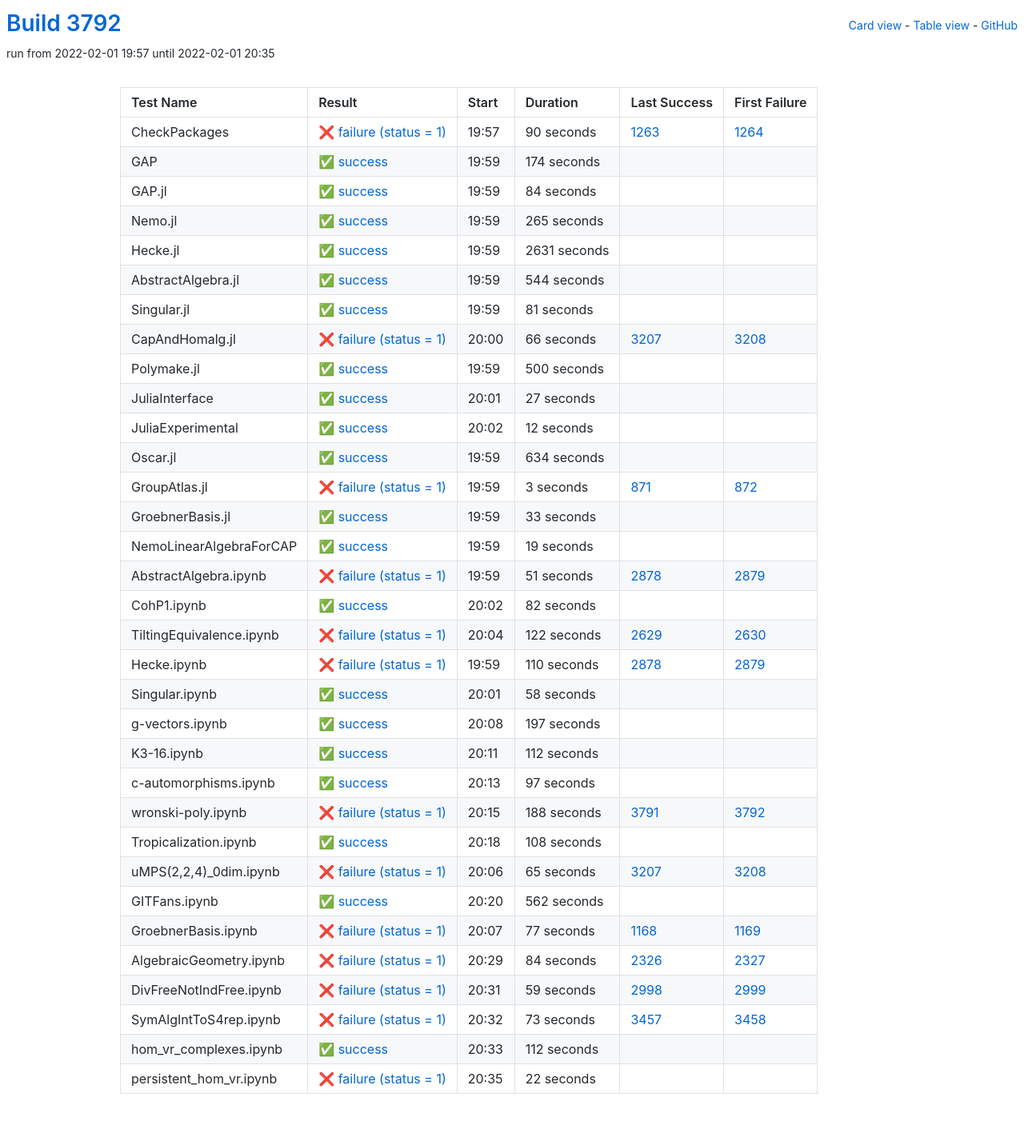
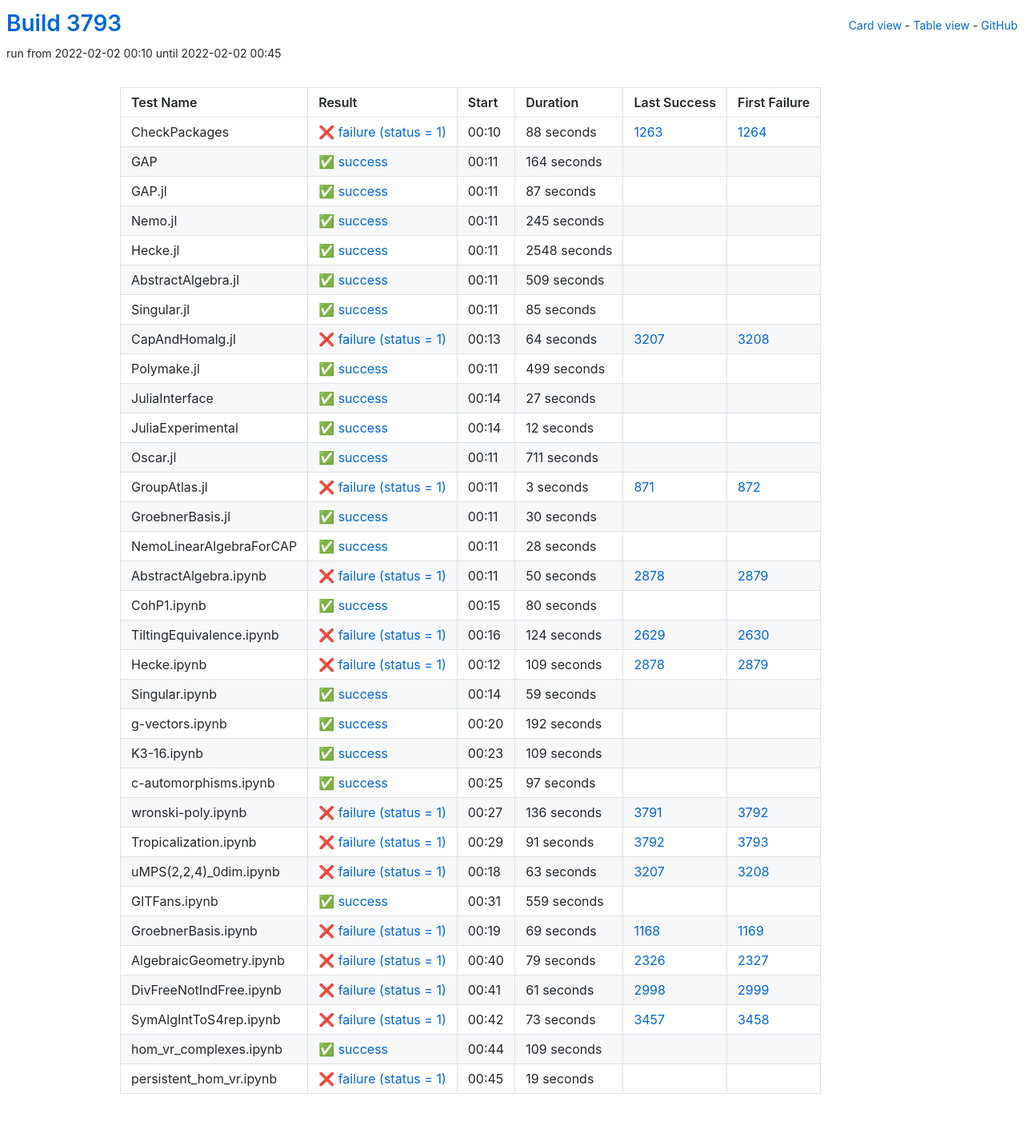
Before and after one commit to oscar-system/oscar-ci-status-stable, a Jekyll site: the page built from table.html, in a window 1280 px wide. Shown: the whole page at 80% size. Built offline with Jekyll 4.4.1, drawn with Linux system fonts in a browser that asks for light colours.

Commit message:
Build #3793

```diff
--- a/_data/ci.yml
+++ b/_data/ci.yml
@@ -1,6 +1,6 @@
 ---
-build: 3792
-build_url: https://oscarci.mathematik.uni-kl.de/job/oscar-stable/3792/
+build: 3793
+build_url: https://oscarci.mathematik.uni-kl.de/job/oscar-stable/3793/
 job: oscar-stable
 organization: oscar-system
 repo: oscar-ci-status-stable
@@ -8,116 +8,116 @@ repourl: https://github.com/oscar-system/oscar-ci-status-stable
 tests:
 - name: CheckPackages
   id: checkpackages
-  log: https://oscarci.mathematik.uni-kl.de/job/oscar-stable/3792/artifact/logs/build-3792/CheckPackages.log
-  start: 2022-02-01 19:57
+  log: https://oscarci.mathematik.uni-kl.de/job/oscar-stable/3793/artifact/logs/build-3793/CheckPackages.log
+  start: 2022-02-02 00:10
   success: false
   exitcode: 1
   status: failure
-  duration: 90
+  duration: 88
   last_success: 1263
   last_success_url: https://oscarci.mathematik.uni-kl.de/job/oscar-stable/1263/
   first_failure: 1264
   first_failure_url: https://oscarci.mathematik.uni-kl.de/job/oscar-stable/1264/
 - name: GAP
   id: gap
-  log: https://oscarci.mathematik.uni-kl.de/job/oscar-stable/3792/artifact/logs/build-3792/GAP.log
-  start: 2022-02-01 19:59
+  log: https://oscarci.mathematik.uni-kl.de/job/oscar-stable/3793/artifact/logs/build-3793/GAP.log
+  start: 2022-02-02 00:11
   success: true
   exitcode: 0
   status: success
-  duration: 174
+  duration: 164
   last_success: false
   last_success_url:
   first_failure: false
   first_failure_url:
 - name: GAP.jl
   id: gap-jl
-  log: https://oscarci.mathematik.uni-kl.de/job/oscar-stable/3792/artifact/logs/build-3792/GAP.jl.log
-  start: 2022-02-01 19:59
+  log: https://oscarci.mathematik.uni-kl.de/job/oscar-stable/3793/artifact/logs/build-3793/GAP.jl.log
+  start: 2022-02-02 00:11
   success: true
   exitcode: 0
   status: success
-  duration: 84
+  duration: 87
   last_success: false
   last_success_url:
   first_failure: false
   first_failure_url:
 - name: Nemo.jl
   id: nemo-jl
-  log: https://oscarci.mathematik.uni-kl.de/job/oscar-stable/3792/artifact/logs/build-3792/Nemo.jl.log
-  start: 2022-02-01 19:59
+  log: https://oscarci.mathematik.uni-kl.de/job/oscar-stable/3793/artifact/logs/build-3793/Nemo.jl.log
+  start: 2022-02-02 00:11
   success: true
   exitcode: 0
   status: success
-  duration: 265
+  duration: 245
   last_success: false
   last_success_url:
   first_failure: false
   first_failure_url:
 - name: Hecke.jl
   id: hecke-jl
-  log: https://oscarci.mathematik.uni-kl.de/job/oscar-stable/3792/artifact/logs/build-3792/Hecke.jl.log
-  start: 2022-02-01 19:59
+  log: https://oscarci.mathematik.uni-kl.de/job/oscar-stable/3793/artifact/logs/build-3793/Hecke.jl.log
+  start: 2022-02-02 00:11
   success: true
   exitcode: 0
   status: success
-  duration: 2631
+  duration: 2548
   last_success: false
   last_success_url:
   first_failure: false
   first_failure_url:
 - name: AbstractAlgebra.jl
   id: abstractalgebra-jl
-  log: https://oscarci.mathematik.uni-kl.de/job/oscar-stable/3792/artifact/logs/build-3792/AbstractAlgebra.jl.log
-  start: 2022-02-01 19:59
+  log: https://oscarci.mathematik.uni-kl.de/job/oscar-stable/3793/artifact/logs/build-3793/AbstractAlgebra.jl.log
+  start: 2022-02-02 00:11
   success: true
   exitcode: 0
   status: success
-  duration: 544
+  duration: 509
   last_success: false
   last_success_url:
   first_failure: false
   first_failure_url:
 - name: Singular.jl
   id: singular-jl
-  log: https://oscarci.mathematik.uni-kl.de/job/oscar-stable/3792/artifact/logs/build-3792/Singular.jl.log
-  start: 2022-02-01 19:59
+  log: https://oscarci.mathematik.uni-kl.de/job/oscar-stable/3793/artifact/logs/build-3793/Singular.jl.log
+  start: 2022-02-02 00:11
   success: true
   exitcode: 0
   status: success
-  duration: 81
+  duration: 85
   last_success: false
   last_success_url:
   first_failure: false
   first_failure_url:
 - name: CapAndHomalg.jl
   id: capandhomalg-jl
-  log: https://oscarci.mathematik.uni-kl.de/job/oscar-stable/3792/artifact/logs/build-3792/CapAndHomalg.jl.log
-  start: 2022-02-01 20:00
+  log: https://oscarci.mathematik.uni-kl.de/job/oscar-stable/3793/artifact/logs/build-3793/CapAndHomalg.jl.log
+  start: 2022-02-02 00:13
   success: false
   exitcode: 1
   status: failure
-  duration: 66
+  duration: 64
   last_success: 3207
   last_success_url: https://oscarci.mathematik.uni-kl.de/job/oscar-stable/3207/
   first_failure: 3208
   first_failure_url: https://oscarci.mathematik.uni-kl.de/job/oscar-stable/3208/
 - name: Polymake.jl
   id: polymake-jl
-  log: https://oscarci.mathematik.uni-kl.de/job/oscar-stable/3792/artifact/logs/build-3792/Polymake.jl.log
-  start: 2022-02-01 19:59
+  log: https://oscarci.mathematik.uni-kl.de/job/oscar-stable/3793/artifact/logs/build-3793/Polymake.jl.log
+  start: 2022-02-02 00:11
   success: true
   exitcode: 0
   status: success
-  duration: 500
+  duration: 499
   last_success: false
   last_success_url:
   first_failure: false
   first_failure_url:
 - name: JuliaInterface
   id: juliainterface
-  log: https://oscarci.mathematik.uni-kl.de/job/oscar-stable/3792/artifact/logs/build-3792/JuliaInterface.log
-  start: 2022-02-01 20:01
+  log: https://oscarci.mathematik.uni-kl.de/job/oscar-stable/3793/artifact/logs/build-3793/JuliaInterface.log
+  start: 2022-02-02 00:14
   success: true
   exitcode: 0
   status: success
@@ -128,8 +128,8 @@ tests:
   first_failure_url:
 - name: JuliaExperimental
   id: juliaexperimental
-  log: https://oscarci.mathematik.uni-kl.de/job/oscar-stable/3792/artifact/logs/build-3792/JuliaExperimental.log
-  start: 2022-02-01 20:02
+  log: https://oscarci.mathematik.uni-kl.de/job/oscar-stable/3793/artifact/logs/build-3793/JuliaExperimental.log
+  start: 2022-02-02 00:14
   success: true
   exitcode: 0
   status: success
@@ -140,20 +140,20 @@ tests:
   first_failure_url:
 - name: Oscar.jl
   id: oscar-jl
-  log: https://oscarci.mathematik.uni-kl.de/job/oscar-stable/3792/artifact/logs/build-3792/Oscar.jl.log
-  start: 2022-02-01 19:59
+  log: https://oscarci.mathematik.uni-kl.de/job/oscar-stable/3793/artifact/logs/build-3793/Oscar.jl.log
+  start: 2022-02-02 00:11
   success: true
   exitcode: 0
   status: success
-  duration: 634
+  duration: 711
   last_success: false
   last_success_url:
   first_failure: false
   first_failure_url:
 - name: GroupAtlas.jl
   id: groupatlas-jl
-  log: https://oscarci.mathematik.uni-kl.de/job/oscar-stable/3792/artifact/logs/build-3792/GroupAtlas.jl.log
-  start: 2022-02-01 19:59
+  log: https://oscarci.mathematik.uni-kl.de/job/oscar-stable/3793/artifact/logs/build-3793/GroupAtlas.jl.log
+  start: 2022-02-02 00:11
   success: false
   exitcode: 1
   status: failure
@@ -164,116 +164,116 @@ tests:
   first_failure_url: https://oscarci.mathematik.uni-kl.de/job/oscar-stable/872/
 - name: GroebnerBasis.jl
   id: groebnerbasis-jl
-  log: https://oscarci.mathematik.uni-kl.de/job/oscar-stable/3792/artifact/logs/build-3792/GroebnerBasis.jl.log
-  start: 2022-02-01 19:59
+  log: https://oscarci.mathematik.uni-kl.de/job/oscar-stable/3793/artifact/logs/build-3793/GroebnerBasis.jl.log
+  start: 2022-02-02 00:11
   success: true
   exitcode: 0
   status: success
-  duration: 33
+  duration: 30
   last_success: false
   last_success_url:
   first_failure: false
   first_failure_url:
 - name: NemoLinearAlgebraForCAP
   id: nemolinearalgebraforcap
-  log: https://oscarci.mathematik.uni-kl.de/job/oscar-stable/3792/artifact/logs/build-3792/NemoLinearAlgebraForCAP.log
-  start: 2022-02-01 19:59
+  log: https://oscarci.mathematik.uni-kl.de/job/oscar-stable/3793/artifact/logs/build-3793/NemoLinearAlgebraForCAP.log
+  start: 2022-02-02 00:11
   success: true
   exitcode: 0
   status: success
-  duration: 19
+  duration: 28
   last_success: false
   last_success_url:
   first_failure: false
   first_failure_url:
 - name: AbstractAlgebra.ipynb
   id: abstractalgebra-ipynb
-  log: https://oscarci.mathematik.uni-kl.de/job/oscar-stable/3792/artifact/logs/build-3792/AbstractAlgebra.ipynb.log
-  start: 2022-02-01 19:59
+  log: https://oscarci.mathematik.uni-kl.de/job/oscar-stable/3793/artifact/logs/build-3793/AbstractAlgebra.ipynb.log
+  start: 2022-02-02 00:11
   success: false
   exitcode: 1
   status: failure
-  duration: 51
+  duration: 50
   last_success: 2878
   last_success_url: https://oscarci.mathematik.uni-kl.de/job/oscar-stable/2878/
   first_failure: 2879
   first_failure_url: https://oscarci.mathematik.uni-kl.de/job/oscar-stable/2879/
 - name: CohP1.ipynb
   id: cohp1-ipynb
-  log: https://oscarci.mathematik.uni-kl.de/job/oscar-stable/3792/artifact/logs/build-3792/CohP1.ipynb.log
-  start: 2022-02-01 20:02
+  log: https://oscarci.mathematik.uni-kl.de/job/oscar-stable/3793/artifact/logs/build-3793/CohP1.ipynb.log
+  start: 2022-02-02 00:15
   success: true
   exitcode: 0
   status: success
-  duration: 82
+  duration: 80
   last_success: false
   last_success_url:
   first_failure: false
   first_failure_url:
 - name: TiltingEquivalence.ipynb
   id: tiltingequivalence-ipynb
-  log: https://oscarci.mathematik.uni-kl.de/job/oscar-stable/3792/artifact/logs/build-3792/TiltingEquivalence.ipynb.log
-  start: 2022-02-01 20:04
+  log: https://oscarci.mathematik.uni-kl.de/job/oscar-stable/3793/artifact/logs/build-3793/TiltingEquivalence.ipynb.log
+  start: 2022-02-02 00:16
   success: false
   exitcode: 1
   status: failure
-  duration: 122
+  duration: 124
   last_success: 2629
   last_success_url: https://oscarci.mathematik.uni-kl.de/job/oscar-stable/2629/
   first_failure: 2630
   first_failure_url: https://oscarci.mathematik.uni-kl.de/job/oscar-stable/2630/
 - name: Hecke.ipynb
   id: hecke-ipynb
-  log: https://oscarci.mathematik.uni-kl.de/job/oscar-stable/3792/artifact/logs/build-3792/Hecke.ipynb.log
-  start: 2022-02-01 19:59
+  log: https://oscarci.mathematik.uni-kl.de/job/oscar-stable/3793/artifact/logs/build-3793/Hecke.ipynb.log
+  start: 2022-02-02 00:12
   success: false
   exitcode: 1
   status: failure
-  duration: 110
+  duration: 109
   last_success: 2878
   last_success_url: https://oscarci.mathematik.uni-kl.de/job/oscar-stable/2878/
   first_failure: 2879
   first_failure_url: https://oscarci.mathematik.uni-kl.de/job/oscar-stable/2879/
 - name: Singular.ipynb
   id: singular-ipynb
-  log: https://oscarci.mathematik.uni-kl.de/job/oscar-stable/3792/artifact/logs/build-3792/Singular.ipynb.log
-  start: 2022-02-01 20:01
+  log: https://oscarci.mathematik.uni-kl.de/job/oscar-stable/3793/artifact/logs/build-3793/Singular.ipynb.log
+  start: 2022-02-02 00:14
   success: true
   exitcode: 0
   status: success
-  duration: 58
+  duration: 59
   last_success: false
   last_success_url:
   first_failure: false
   first_failure_url:
 - name: g-vectors.ipynb
   id: g-vectors-ipynb
-  log: https://oscarci.mathematik.uni-kl.de/job/oscar-stable/3792/artifact/logs/build-3792/g-vectors.ipynb.log
-  start: 2022-02-01 20:08
+  log: https://oscarci.mathematik.uni-kl.de/job/oscar-stable/3793/artifact/logs/build-3793/g-vectors.ipynb.log
+  start: 2022-02-02 00:20
   success: true
   exitcode: 0
   status: success
-  duration: 197
+  duration: 192
   last_success: false
   last_success_url:
   first_failure: false
   first_failure_url:
 - name: K3-16.ipynb
   id: k3-16-ipynb
-  log: https://oscarci.mathematik.uni-kl.de/job/oscar-stable/3792/artifact/logs/build-3792/K3-16.ipynb.log
-  start: 2022-02-01 20:11
+  log: https://oscarci.mathematik.uni-kl.de/job/oscar-stable/3793/artifact/logs/build-3793/K3-16.ipynb.log
+  start: 2022-02-02 00:23
   success: true
   exitcode: 0
   status: success
-  duration: 112
+  duration: 109
   last_success: false
   last_success_url:
   first_failure: false
   first_failure_url:
 - name: c-automorphisms.ipynb
   id: c-automorphisms-ipynb
-  log: https://oscarci.mathematik.uni-kl.de/job/oscar-stable/3792/artifact/logs/build-3792/c-automorphisms.ipynb.log
-  start: 2022-02-01 20:13
+  log: https://oscarci.mathematik.uni-kl.de/job/oscar-stable/3793/artifact/logs/build-3793/c-automorphisms.ipynb.log
+  start: 2022-02-02 00:25
   success: true
   exitcode: 0
   status: success
@@ -284,92 +284,92 @@ tests:
   first_failure_url:
 - name: wronski-poly.ipynb
   id: wronski-poly-ipynb
-  log: https://oscarci.mathematik.uni-kl.de/job/oscar-stable/3792/artifact/logs/build-3792/wronski-poly.ipynb.log
-  start: 2022-02-01 20:15
+  log: https://oscarci.mathematik.uni-kl.de/job/oscar-stable/3793/artifact/logs/build-3793/wronski-poly.ipynb.log
+  start: 2022-02-02 00:27
   success: false
   exitcode: 1
   status: failure
-  duration: 188
+  duration: 136
   last_success: 3791
   last_success_url: https://oscarci.mathematik.uni-kl.de/job/oscar-stable/3791/
   first_failure: 3792
   first_failure_url: https://oscarci.mathematik.uni-kl.de/job/oscar-stable/3792/
 - name: Tropicalization.ipynb
   id: tropicalization-ipynb
-  log: https://oscarci.mathematik.uni-kl.de/job/oscar-stable/3792/artifact/logs/build-3792/Tropicalization.ipynb.log
-  start: 2022-02-01 20:18
-  success: true
-  exitcode: 0
-  status: success
-  duration: 108
-  last_success: false
-  last_success_url:
-  first_failure: false
-  first_failure_url:
-- name: uMPS(2,2,4)_0dim.ipynb
-  id: umps-2-2-4-0dim-ipynb
-  log: https://oscarci.mathematik.uni-kl.de/job/oscar-stable/3792/artifact/logs/build-3792/uMPS-2-2-4-_0dim.ipynb.log
-  start: 2022-02-01 20:06
+  log: https://oscarci.mathematik.uni-kl.de/job/oscar-stable/3793/artifact/logs/build-3793/Tropicalization.ipynb.log
+  start: 2022-02-02 00:29
   success: false
   exitcode: 1
   status: failure
-  duration: 65
+  duration: 91
+  last_success: 3792
+  last_success_url: https://oscarci.mathematik.uni-kl.de/job/oscar-stable/3792/
+  first_failure: 3793
+  first_failure_url: https://oscarci.mathematik.uni-kl.de/job/oscar-stable/3793/
+- name: uMPS(2,2,4)_0dim.ipynb
+  id: umps-2-2-4-0dim-ipynb
+  log: https://oscarci.mathematik.uni-kl.de/job/oscar-stable/3793/artifact/logs/build-3793/uMPS-2-2-4-_0dim.ipynb.log
+  start: 2022-02-02 00:18
+  success: false
+  exitcode: 1
+  status: failure
+  duration: 63
   last_success: 3207
   last_success_url: https://oscarci.mathematik.uni-kl.de/job/oscar-stable/3207/
   first_failure: 3208
   first_failure_url: https://oscarci.mathematik.uni-kl.de/job/oscar-stable/3208/
 - name: GITFans.ipynb
   id: gitfans-ipynb
-  log: https://oscarci.mathematik.uni-kl.de/job/oscar-stable/3792/artifact/logs/build-3792/GITFans.ipynb.log
-  start: 2022-02-01 20:20
+  log: https://oscarci.mathematik.uni-kl.de/job/oscar-stable/3793/artifact/logs/build-3793/GITFans.ipynb.log
+  start: 2022-02-02 00:31
   success: true
   exitcode: 0
   status: success
-  duration: 562
+  duration: 559
   last_success: false
   last_success_url:
   first_failure: false
   first_failure_url:
 - name: GroebnerBasis.ipynb
   id: groebnerbasis-ipynb
-  log: https://oscarci.mathematik.uni-kl.de/job/oscar-stable/3792/artifact/logs/build-3792/GroebnerBasis.ipynb.log
-  start: 2022-02-01 20:07
+  log: https://oscarci.mathematik.uni-kl.de/job/oscar-stable/3793/artifact/logs/build-3793/GroebnerBasis.ipynb.log
+  start: 2022-02-02 00:19
   success: false
   exitcode: 1
   status: failure
-  duration: 77
+  duration: 69
   last_success: 1168
   last_success_url: https://oscarci.mathematik.uni-kl.de/job/oscar-stable/1168/
   first_failure: 1169
   first_failure_url: https://oscarci.mathematik.uni-kl.de/job/oscar-stable/1169/
 - name: AlgebraicGeometry.ipynb
   id: algebraicgeometry-ipynb
-  log: https://oscarci.mathematik.uni-kl.de/job/oscar-stable/3792/artifact/logs/build-3792/AlgebraicGeometry.ipynb.log
-  start: 2022-02-01 20:29
+  log: https://oscarci.mathematik.uni-kl.de/job/oscar-stable/3793/artifact/logs/build-3793/AlgebraicGeometry.ipynb.log
+  start: 2022-02-02 00:40
   success: false
   exitcode: 1
   status: failure
-  duration: 84
+  duration: 79
   last_success: 2326
   last_success_url: https://oscarci.mathematik.uni-kl.de/job/oscar-stable/2326/
   first_failure: 2327
   first_failure_url: https://oscarci.mathematik.uni-kl.de/job/oscar-stable/2327/
 - name: DivFreeNotIndFree.ipynb
   id: divfreenotindfree-ipynb
-  log: https://oscarci.mathematik.uni-kl.de/job/oscar-stable/3792/artifact/logs/build-3792/DivFreeNotIndFree.ipynb.log
-  start: 2022-02-01 20:31
+  log: https://oscarci.mathematik.uni-kl.de/job/oscar-stable/3793/artifact/logs/build-3793/DivFreeNotIndFree.ipynb.log
+  start: 2022-02-02 00:41
   success: false
   exitcode: 1
   status: failure
-  duration: 59
+  duration: 61
   last_success: 2998
   last_success_url: https://oscarci.mathematik.uni-kl.de/job/oscar-stable/2998/
   first_failure: 2999
   first_failure_url: https://oscarci.mathematik.uni-kl.de/job/oscar-stable/2999/
 - name: SymAlgIntToS4rep.ipynb
   id: symalginttos4rep-ipynb
-  log: https://oscarci.mathematik.uni-kl.de/job/oscar-stable/3792/artifact/logs/build-3792/SymAlgIntToS4rep.ipynb.log
-  start: 2022-02-01 20:32
+  log: https://oscarci.mathematik.uni-kl.de/job/oscar-stable/3793/artifact/logs/build-3793/SymAlgIntToS4rep.ipynb.log
+  start: 2022-02-02 00:42
   success: false
   exitcode: 1
   status: failure
@@ -380,24 +380,24 @@ tests:
   first_failure_url: https://oscarci.mathematik.uni-kl.de/job/oscar-stable/3458/
 - name: hom_vr_complexes.ipynb
   id: hom-vr-complexes-ipynb
-  log: https://oscarci.mathematik.uni-kl.de/job/oscar-stable/3792/artifact/logs/build-3792/hom_vr_complexes.ipynb.log
-  start: 2022-02-01 20:33
+  log: https://oscarci.mathematik.uni-kl.de/job/oscar-stable/3793/artifact/logs/build-3793/hom_vr_complexes.ipynb.log
+  start: 2022-02-02 00:44
   success: true
   exitcode: 0
   status: success
-  duration: 112
+  duration: 109
   last_success: false
   last_success_url:
   first_failure: false
   first_failure_url:
 - name: persistent_hom_vr.ipynb
   id: persistent-hom-vr-ipynb
-  log: https://oscarci.mathematik.uni-kl.de/job/oscar-stable/3792/artifact/logs/build-3792/persistent_hom_vr.ipynb.log
-  start: 2022-02-01 20:35
+  log: https://oscarci.mathematik.uni-kl.de/job/oscar-stable/3793/artifact/logs/build-3793/persistent_hom_vr.ipynb.log
+  start: 2022-02-02 00:45
   success: false
   exitcode: 1
   status: failure
-  duration: 22
+  duration: 19
   last_success: false
   last_success_url:
   first_failure: false
```
Also changed, not shown: README.md.
